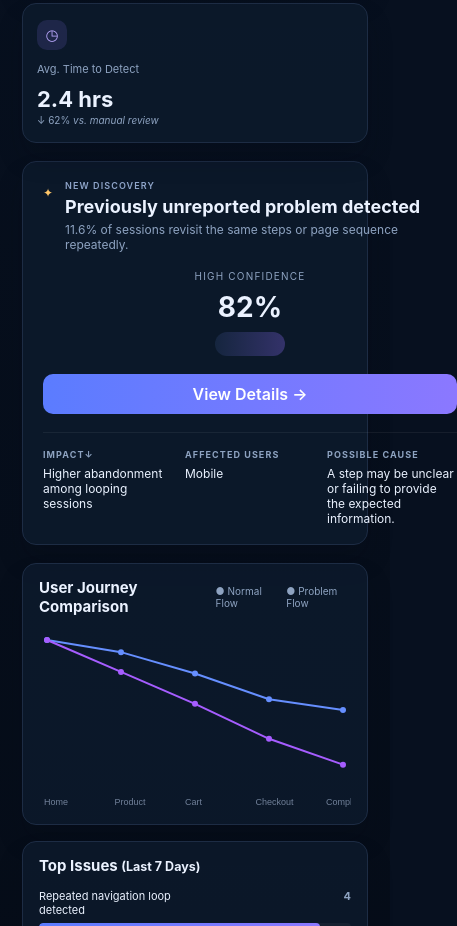
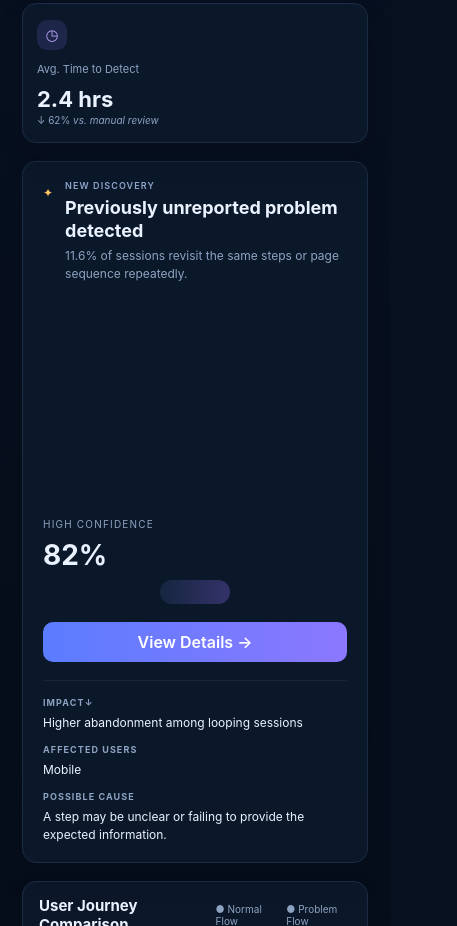
Before and after one commit to Jasonjeff250/nobody_asked_app, a website: page index.html in a window 390 px wide. Shown: the part 1074-2000 px from the top of the page, 457 px wide, since content can reach past the window. Drawn offline with Linux system fonts and the light colour scheme.

Commit message:
Updated flexed container

```diff
--- a/index.html
+++ b/index.html
@@ -3,7 +3,7 @@
 <head>
   <meta charset="utf-8">
   <meta name="viewport" content="width=device-width,initial-scale=1">
-  <title>FlowSense — AI Problem Discovery</title>
+  <title>FrictionMap — AI Problem Discovery</title>
   <link rel="stylesheet" href="style.css">
 </head>
 <body>
@@ -35,7 +35,7 @@
 
       <section id="view-dashboard" class="view active">
         <div class="hero-head">
-          <div><h1>Good morning, Admin</h1><p>Here's what FlowSense found for you today.</p></div>
+          <div><h1>Good morning, Admin</h1><p>Here's what FrictionMap found for you today.</p></div>
           <div class="system-pill">● <span id="systemName">Workspace</span></div>
         </div>
 
--- a/style.css
+++ b/style.css
@@ -286,23 +286,31 @@ button, input, select {
 
 .discovery-card {
   padding: 18px 20px;
-  display: grid;
-  grid-template-columns: 1.4fr auto auto;
+  display: flex;
+  flex-wrap: wrap;
+  align-items: center;
   gap: 18px;
-  align-items: center;
   margin-bottom: 18px;
 }
 
 .discovery-title {
   display: flex;
   gap: 12px;
-  align-items: start;
+  align-items: flex-start;
+  flex: 1 1 320px;
+  min-width: 0;
+}
+
+.discovery-title > div {
+  flex: 1 1 auto;
+  min-width: 0;
 }
 
 .new-dot {
   color: #ffc668;
   font-size: 12px;
   margin-top: 5px;
+  flex-shrink: 0;
 }
 
 .discovery-title small {
@@ -316,17 +324,24 @@ button, input, select {
 .discovery-title h2 {
   margin: 5px 0;
   font-size: clamp(18px, 2vw, 24px);
+  line-height: 1.3;
+  word-break: break-word;
+  overflow-wrap: anywhere;
 }
 
 .discovery-title p {
   margin: 0;
   color: var(--muted);
   font-size: 12px;
+  line-height: 1.5;
+  word-break: break-word;
+  overflow-wrap: anywhere;
 }
 
 .confidence {
   text-align: center;
   min-width: 130px;
+  flex: 0 0 auto;
 }
 
 .confidence span {
@@ -352,9 +367,9 @@ button, input, select {
 }
 
 .discovery-meta {
-  grid-column: 1 / -1;
-  display: grid;
-  grid-template-columns: repeat(3, minmax(130px, 1fr));
+  flex-basis: 100%;
+  display: flex;
+  flex-wrap: wrap;
   gap: 12px;
   padding-top: 16px;
   border-top: 1px solid rgba(255,255,255,0.06);
@@ -364,6 +379,8 @@ button, input, select {
   display: flex;
   flex-direction: column;
   gap: 6px;
+  flex: 1 1 180px;
+  min-width: 0;
 }
 
 .discovery-meta b {
@@ -376,6 +393,36 @@ button, input, select {
 .discovery-meta span {
   font-size: 12px;
   color: #eaf2ff;
+  line-height: 1.5;
+  word-break: break-word;
+  overflow-wrap: anywhere;
+}
+
+@media (max-width: 760px) {
+  .discovery-card {
+    flex-direction: column;
+    align-items: stretch;
+  }
+
+  .discovery-title,
+  .confidence,
+  .primary {
+    width: 100%;
+  }
+
+  .confidence {
+    text-align: left;
+    min-width: 0;
+  }
+
+  .primary {
+    justify-self: stretch;
+  }
+
+  .discovery-meta {
+    display: grid;
+    grid-template-columns: 1fr;
+  }
 }
 
 .primary,
```
